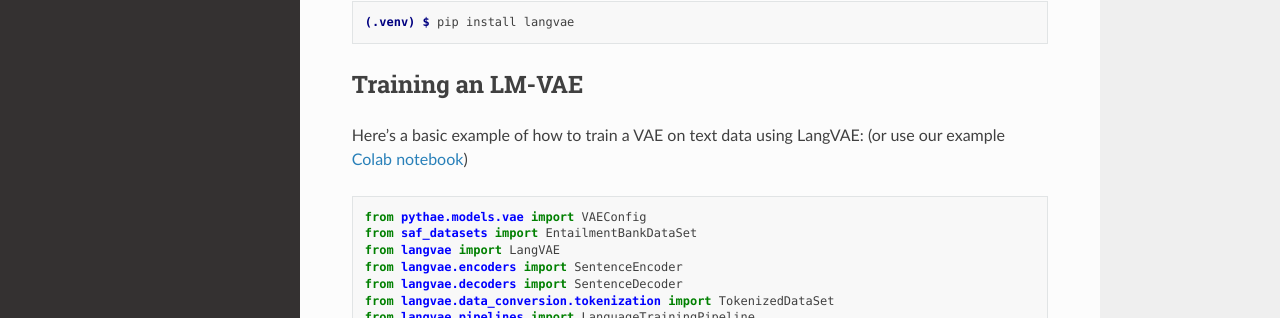
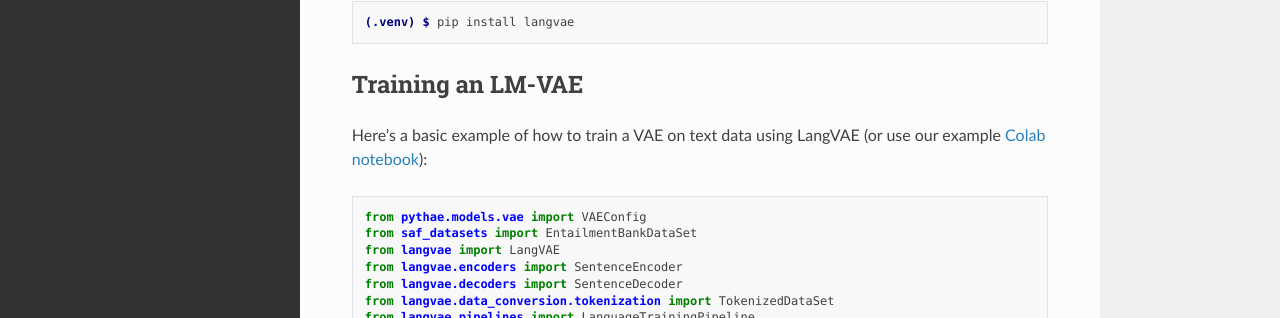
Before and after one commit to neuro-symbolic-ai/LangVAE, a Sphinx documentation site: the page built from docs/usage.rst, in a window 1280 px wide and 900 px high. Shown: the part 263-581 px from the top of the window. Built offline with Sphinx 7.4.7 and the Read the Docs theme 3.1.0, drawn with Linux system fonts in a browser that asks for light colours.

Commit message:
- Updated docs.

```diff
--- a/docs/conf.py
+++ b/docs/conf.py
@@ -5,6 +5,11 @@
 
 # -- Project information -----------------------------------------------------
 # https://www.sphinx-doc.org/en/master/usage/configuration.html#project-information
+import sys
+import os
+
+
+sys.path.insert(0, os.path.abspath('.'))
 
 project = 'LangVAE'
 copyright = '2025, Danilo S. Carvalho'
--- a/docs/usage.rst
+++ b/docs/usage.rst
@@ -15,8 +15,8 @@
 Training an LM-VAE
 ----------------
 
-Here's a basic example of how to train a VAE on text data using LangVAE:
-(or use our example `Colab notebook <https://colab.research.google.com/drive/1CCFvPWsQU2VX41guHGT2-uFgHogAejDv>`_)
+Here's a basic example of how to train a VAE on text data using LangVAE
+(or use our example `Colab notebook <https://colab.research.google.com/drive/1CCFvPWsQU2VX41guHGT2-uFgHogAejDv>`_):
 
 
 .. code-block:: python
```
